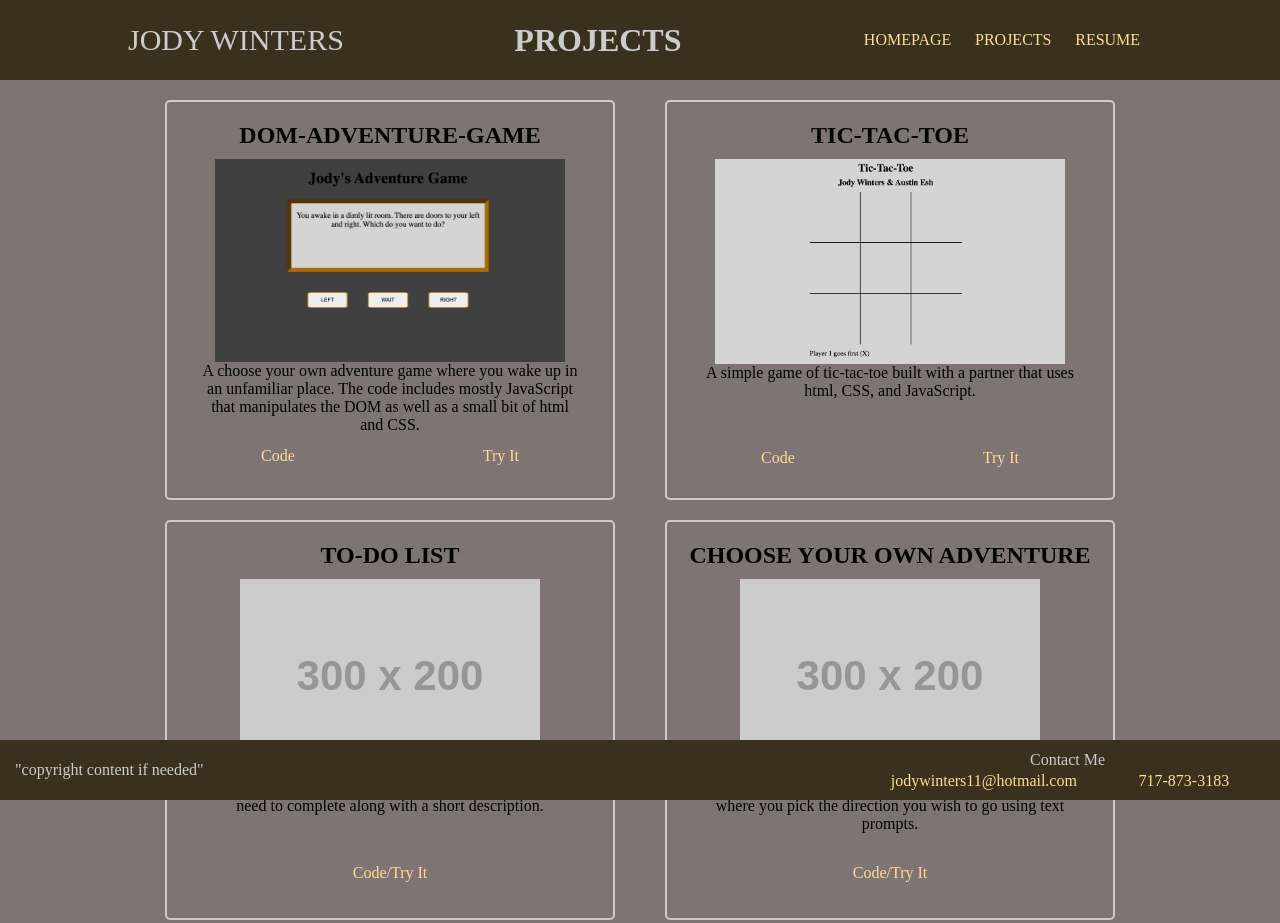
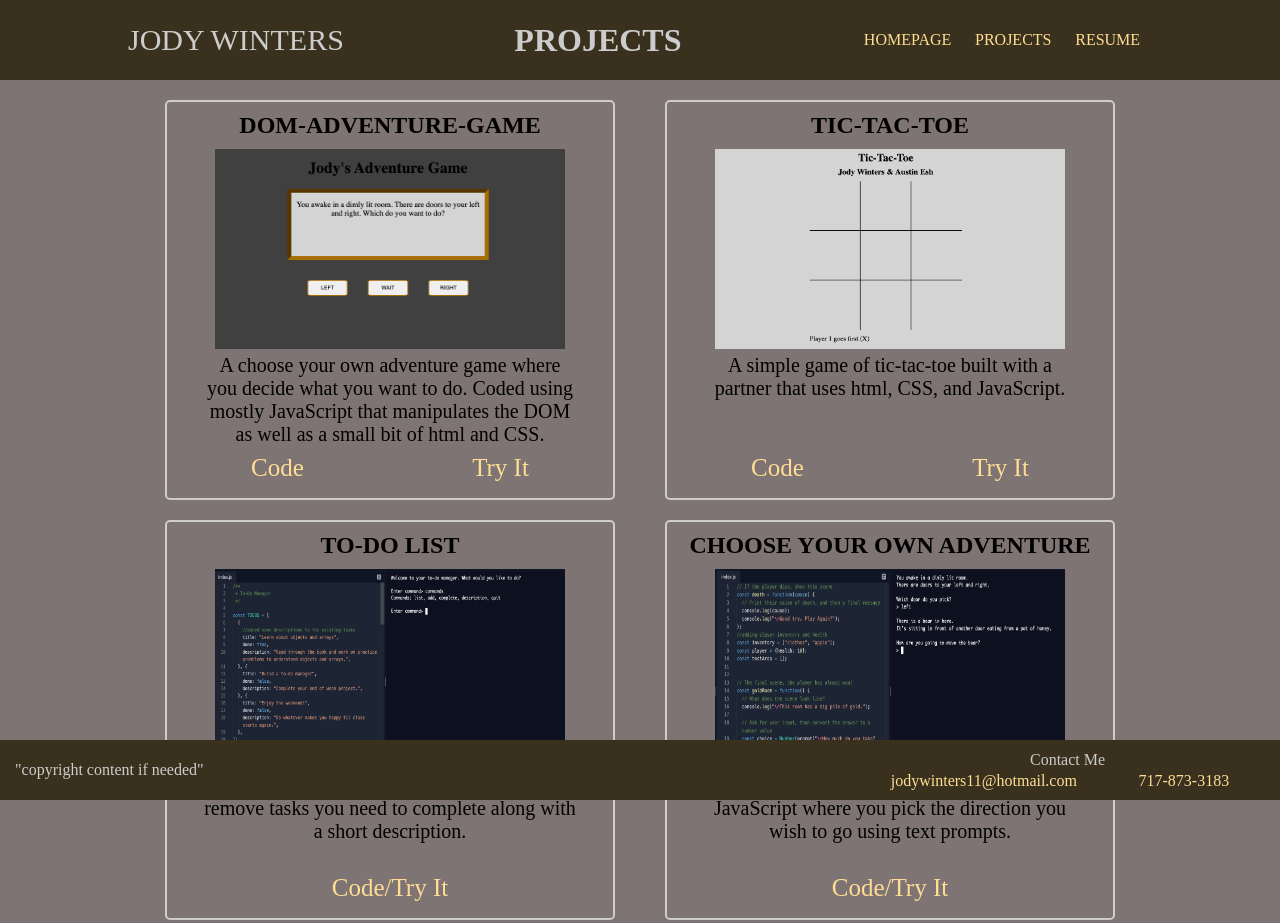
Before and after one commit to JodyWinters/JodyWinters.github.io, a plain HTML site: page projects.html in a window 1280 px wide. Drawn offline with Linux system fonts and the light colour scheme; placeholder pictures from the web are drawn by us.

Commit message:
Changed some text sizes and spacing

```diff
--- a/homepage.css
+++ b/homepage.css
@@ -16,11 +16,13 @@ h2 {
   text-align: center;
   margin-top: 30px;
   color: #black;
+  font-size: 30px;
 }
 
 article p {
   margin-top: 20px;
   color: #black;
+  font-size: 20px;
 }
 
 figure {
--- a/projects.css
+++ b/projects.css
@@ -13,6 +13,8 @@ img {
   display: block;
   margin-left: auto;
   margin-right: auto;
+  width: 350px;
+  height: 200px;
 }
 
 section {
@@ -26,7 +28,7 @@ section {
 
 h2 {
   text-align: center;
-  margin-top: 20px;
+  margin-top: 10px;
   margin-bottom: 10px;
   text-transform: uppercase;
 }
@@ -34,19 +36,23 @@ h2 {
   display: flex;
   flex-direction: row;
   justify-content: space-around;
+  font-size: 25px;
 }
 
 figure+a {
   display: block;
   text-align: center;
+  font-size: 25px;
 }
 
 figcaption {
   width: 375px;
-  height: 85px;
+  height: 100px;
   text-align: center;
+  margin-top: 5px;
   margin-right: auto;
   margin-left: auto;
+  font-size: 20px;
 }
 
 @media (min-width: 900px) {
--- a/projects.html
+++ b/projects.html
@@ -22,8 +22,8 @@
       <section>
         <h2>DOM-Adventure-Game</h2>
         <figure>
-          <img alt="A picture of my dom-adventure game" width=350px src="images/dom-adventure.png">
-          <figcaption>A choose your own adventure game where you wake up in an unfamiliar place. The code includes mostly JavaScript that manipulates the DOM as well as a small bit of html and CSS.</figcaption>
+          <img alt="A picture of my dom-adventure game" src="images/dom-adventure.png">
+          <figcaption>A choose your own adventure game where you decide what you want to do. Coded using mostly JavaScript that manipulates the DOM as well as a small bit of html and CSS.</figcaption>
         </figure>
         <nav class="projectLink">
           <a href="https://github.com/JodyWinters/dom-adventure-game">Code</a>
@@ -34,7 +34,7 @@
       <section>
         <h2>Tic-Tac-Toe</h2>
         <figure>
-          <img alt="A picture of my tic-tac-toe game" width=350px src="images/tic-tac-toe.png">
+          <img alt="A picture of my tic-tac-toe game" src="images/tic-tac-toe.png">
           <figcaption>A simple game of tic-tac-toe built with a partner that uses html, CSS, and JavaScript.</figcaption>
         </figure>
         <nav class="projectLink">
@@ -48,7 +48,7 @@
       <section>
         <h2>To-Do List</h2>
         <figure>
-          <img alt="repl.it logo" src="https://via.placeholder.com/300x200">
+          <img alt="repl.it logo" src="images/to-do-list.png">
           <figcaption>An interactive app that lets you add and remove tasks you need to complete along with a short description.</figcaption>
         </figure>
         <a href="https://repl.it/@JodyWinters/To-Do-List-Manager#index.js">Code/Try It</a>
@@ -57,7 +57,7 @@
       <section>
         <h2>Choose Your Own Adventure</h2>
         <figure>
-          <img alt="repl.it logo" src="https://via.placeholder.com/300x200">
+          <img alt="repl.it logo" src="images/text-adventure.png">
           <figcaption>A game of decision making made entirely in JavaScript where you pick the direction you wish to go using text prompts.</figcaption>
         </figure>
         <a href="https://repl.it/@JodyWinters/Choose-Your-Own-Adventure#index.js">Code/Try It</a>
```
Also changed, not shown: images/text-adventure.png (added), images/to-do-list.png (added), 1 other file.
